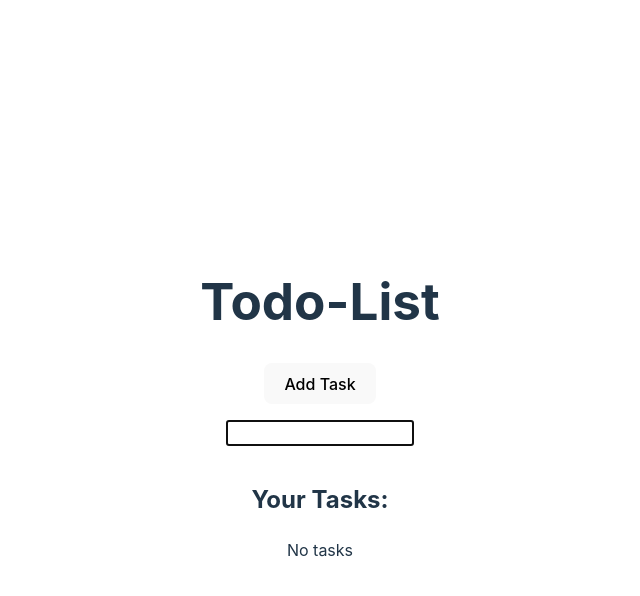
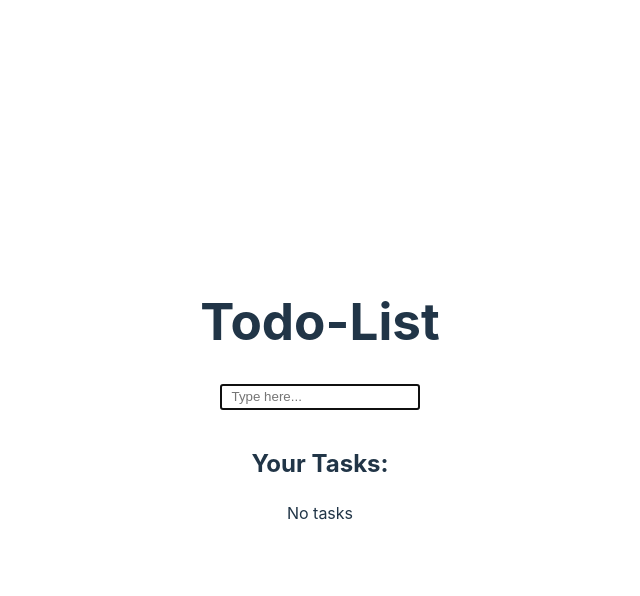
Before and after one commit to MatiasKauranen/react-best-practices, a React (Vite) app: page / in a window 1280 px wide. Both pictures are taken after a click on the button "Add Task". Shown: the top 596 px of the page, without its empty margins (320-960 px from the left). Built offline with nearby package versions, Linux system fonts and the light colour scheme.

Commit message:
Added edit-feature & react's icons (#2)

```diff
--- a/package.json
+++ b/package.json
@@ -11,7 +11,8 @@
   },
   "dependencies": {
     "react": "^18.3.1",
-    "react-dom": "^18.3.1"
+    "react-dom": "^18.3.1",
+    "tabler-icons-react": "^1.56.0"
   },
   "devDependencies": {
     "@eslint/js": "^9.13.0",
--- a/src/App.tsx
+++ b/src/App.tsx
@@ -1,10 +1,16 @@
 import "./App.css";
 import { useState } from "react";
+import EditIcon from "./UI/Icons/EditIcon";
+import TrashIcon from "./UI/Icons/TrashIcon";
+import CheckIcon from "./UI/Icons/CheckIcon";
+import iconStyle from "./UI/Icons/style";
 
 function App() {
   const [showInput, setShowInput] = useState(false);
   const [task, setTask] = useState("");
   const [tasks, setTasks] = useState<string[]>([]);
+  const [editingIndex, setEditingIndex] = useState<number | null>(null);
+  const [editedTask, setEditedTask] = useState<string>("");
 
   const addTask = () => {
     setShowInput(true);
@@ -28,55 +34,95 @@ function App() {
     setTasks(tasks.filter((_, i) => i !== index));
   };
 
+  const startEditing = (index: number) => {
+    setEditingIndex(index);
+    setEditedTask(tasks[index]);
+  };
+
+  const handleEditChange = (e: React.ChangeEvent<HTMLInputElement>) => {
+    setEditedTask(e.target.value);
+  };
+
+  const saveEdit = () => {
+    if (editedTask.trim()) {
+      const updatedTasks = [...tasks];
+      updatedTasks[editingIndex!] = editedTask;
+      setTasks(updatedTasks);
+      setEditingIndex(null);
+      setEditedTask("");
+    }
+  };
+
+  const boxStyle = {
+    display: "flex",
+    alignItems: "center",
+    border: "0.1rem solid grey",
+    padding: "0.5rem 0.5rem",
+    borderRadius: "0.5rem",
+    marginBottom: "0.5rem",
+    justifyContent: "space-between",
+    width: "100%",
+  };
+
   return (
     <>
       <h1>Todo-List</h1>
-      <div>
-        <button onClick={addTask}>Add Task</button>
+      {!showInput && <button onClick={addTask}>Add Task</button>}
       {showInput && (
-          <div>
         <input
           type="text"
           value={task}
           onChange={handleInputChange}
           onKeyDown={handleKeyPress}
-              style={{ margin: "1rem", padding: "0.2rem" }}
+          style={{
+            marginBottom: "1rem",
+            padding: "0.2rem 0.6rem",
+          }}
+          autoFocus
+          placeholder="Type here..."
+        />
+      )}
+      <h2>Your Tasks:</h2>
+      {tasks.length === 0 ? (
+        <p>No tasks</p>
+      ) : (
+        tasks.map((task, index) => (
+          <div key={index} style={boxStyle}>
+            {editingIndex === index ? (
+              <input
+                type="text"
+                value={editedTask}
+                onChange={handleEditChange}
+                onKeyDown={(e) => {
+                  if (e.key === "Enter") saveEdit();
+                  else if (e.key === "Escape") setEditingIndex(null);
+                }}
+                style={{ padding: "0.2rem 0.6rem" }}
                 autoFocus
               />
-          </div>
+            ) : (
+              task
             )}
-      </div>
             <div>
-        <h2>Your Tasks:</h2>
-        <div>
-          {tasks.length === 0 ? (
-            <div>No tasks</div>
-          ) : (
-            tasks.map((task, index) => (
-              <li key={index}>
-                <span
-                  style={{
-                    border: "0.2rem solid grey",
-                    padding: "0.5rem",
-                    borderRadius: "0.5rem",
-                  }}
-                >
-                  {task}
-                </span>
-                <button
-                  onClick={() => deleteTask(index)}
-                  style={{
-                    marginLeft: "1rem",
-                    marginBottom: "1rem",
-                  }}
-                >
-                  ❌
+              {editingIndex !== index && (
+                <>
+                  <button onClick={() => startEditing(index)} style={iconStyle}>
+                    <EditIcon />
                   </button>
-              </li>
-            ))
+                  <button onClick={() => deleteTask(index)} style={iconStyle}>
+                    <TrashIcon />
+                  </button>
+                </>
+              )}
+              {editingIndex === index && (
+                <button onClick={saveEdit} style={iconStyle}>
+                  <CheckIcon />
+                </button>
               )}
             </div>
           </div>
+        ))
+      )}
     </>
   );
 }
--- /dev/null
+++ b/src/UI/Icons/CheckIcon.tsx
@@ -0,0 +1,7 @@
+import { Check } from "tabler-icons-react";
+
+const CheckIcon: React.FC = () => {
+  return <Check size={18} />;
+};
+
+export default CheckIcon;
--- /dev/null
+++ b/src/UI/Icons/EditIcon.tsx
@@ -0,0 +1,7 @@
+import { Edit } from "tabler-icons-react";
+
+const EditIcon: React.FC = () => {
+  return <Edit size={18} />;
+};
+
+export default EditIcon;
--- /dev/null
+++ b/src/UI/Icons/TrashIcon.tsx
@@ -0,0 +1,7 @@
+import { Trash } from "tabler-icons-react";
+
+const TrashIcon: React.FC = () => {
+  return <Trash size={18} />;
+};
+
+export default TrashIcon;
--- /dev/null
+++ b/src/UI/Icons/style.tsx
@@ -0,0 +1,6 @@
+const iconStyle = {
+  marginLeft: "0.5rem",
+  padding: "0.5rem 0.8rem",
+};
+
+export default iconStyle;
```
Also changed, not shown: 1 other file (tests, documents, lock files or other folders). Lines whose indentation alone changed are shown as unchanged.
